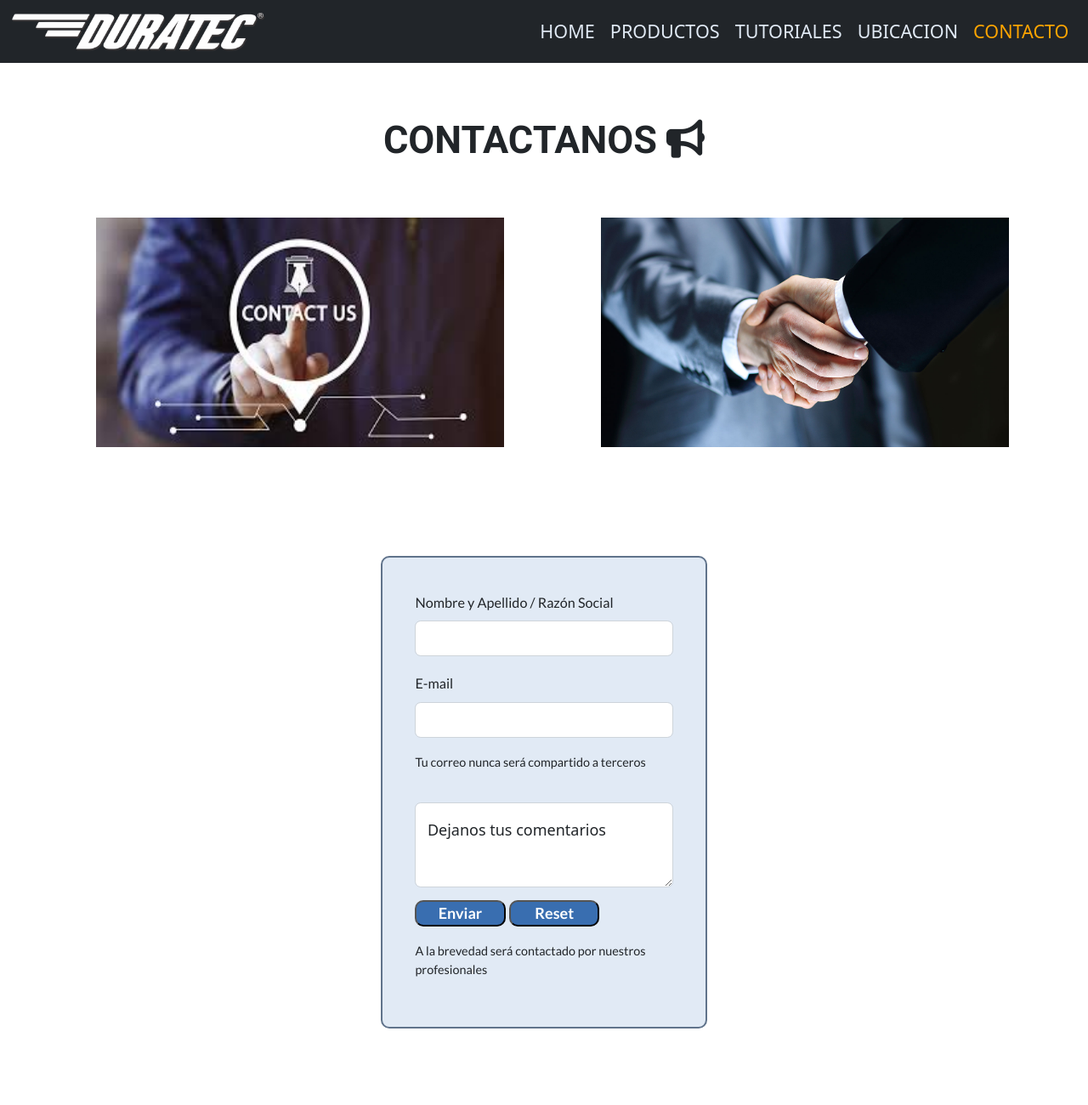
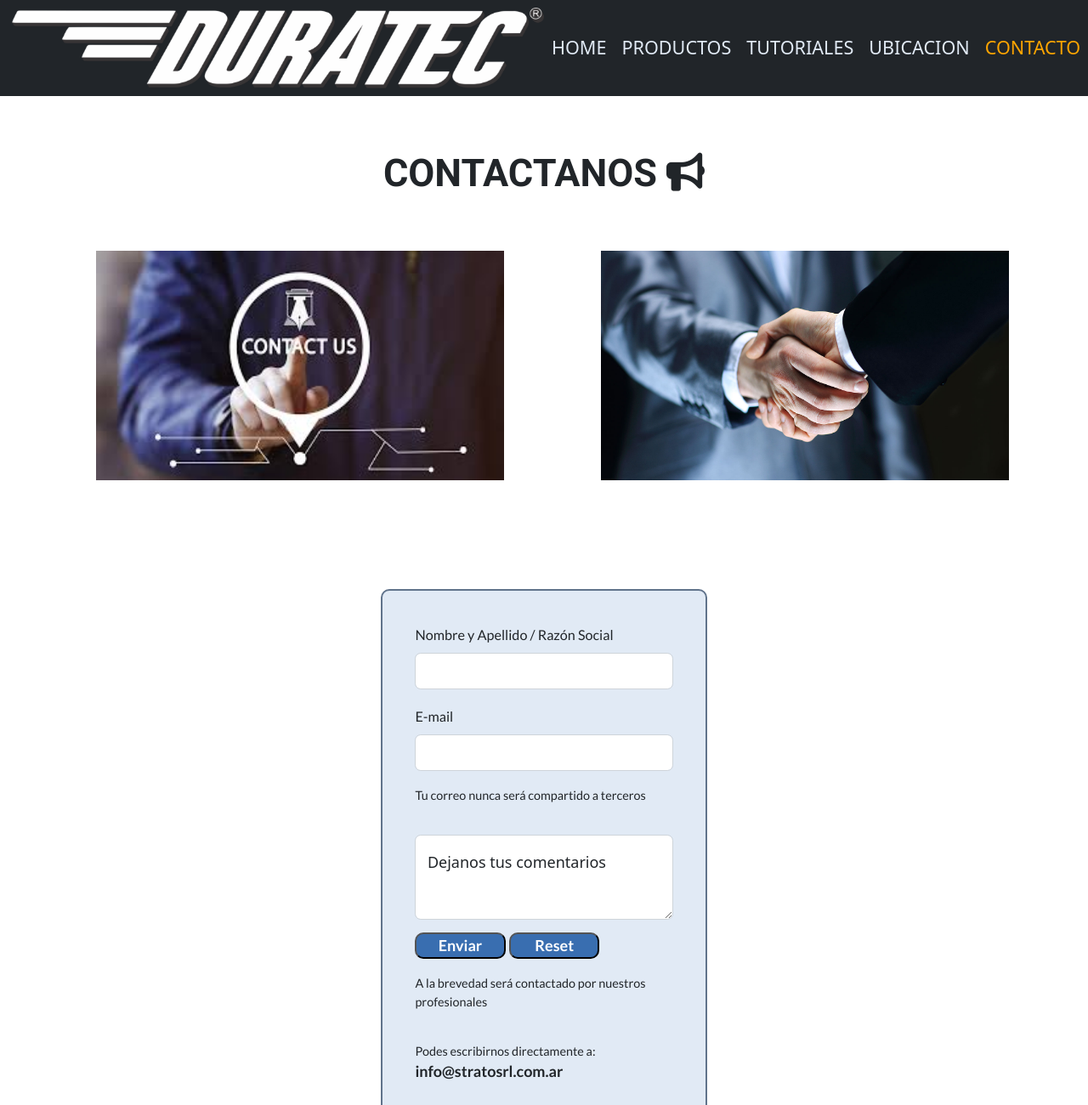
Before and after one commit to ArielGast/WebDuratec, a website: page paginas/contacto.html in a window 1280 px wide. Shown: the top 1300 px of the page at 85% size. Drawn offline with nearby package versions, Linux system fonts and the light colour scheme.

Commit message:
quito anchor del logo en el Nav

```diff
--- a/paginas/contacto.html
+++ b/paginas/contacto.html
@@ -20,7 +20,7 @@
         <header>
             <nav class="navbar navbar-expand-lg navbar-dark bg-dark">
                 <div class="container-fluid">
-                    <a class="navbar-brand" href="#"><img data-aos="zoom-in-down" class="img-logo" src="../imagenes/Logo2.png" alt="logo Duratec"></a>
+                    <img data-aos="zoom-in-down" class="img-logo" src="../imagenes/Logo2.png" alt="logo Duratec">
                     <button class="navbar-toggler" type="button" data-bs-toggle="collapse" data-bs-target="#navbarTogglerDemo02" aria-controls="navbarTogglerDemo02" aria-expanded="false" aria-label="Toggle navigation">
                     <span class="navbar-toggler-icon"></span>
                     </button>
@@ -72,6 +72,7 @@
                     <button type="button" class="btn2">Reset</button>
                 </div>
                 <p>A la brevedad será contactado por nuestros profesionales</p>
+                <p>Podes escribirnos directamente a: <span>info@stratosrl.com.ar</span></p>
             </form>
         </main>
         <footer>
--- a/scss/layout/_contacto.scss
+++ b/scss/layout/_contacto.scss
@@ -26,6 +26,10 @@ form {
     p {
         @include estilo-tipograf($font-secundaria,0.8rem,400);
         margin-top: 1rem;
+        span {
+            font-weight: 600;
+            font-size: 1rem;
+        }
     }
 }
 .form-label {
```
Also changed, not shown: index.html (+1 -1 lines), paginas/productos.html (+1 -1 lines), paginas/tutoriales.html (+1 -1 lines), css/main.css, imagenes/productos/PreGlossCleaner.png (added), imagenes/productos/RenovadordeSuperficies.png (added).
